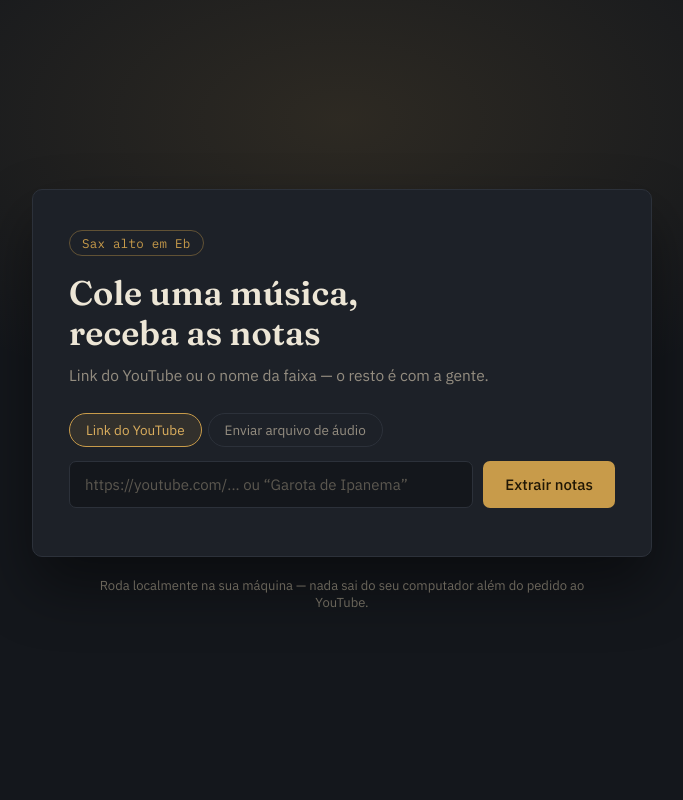
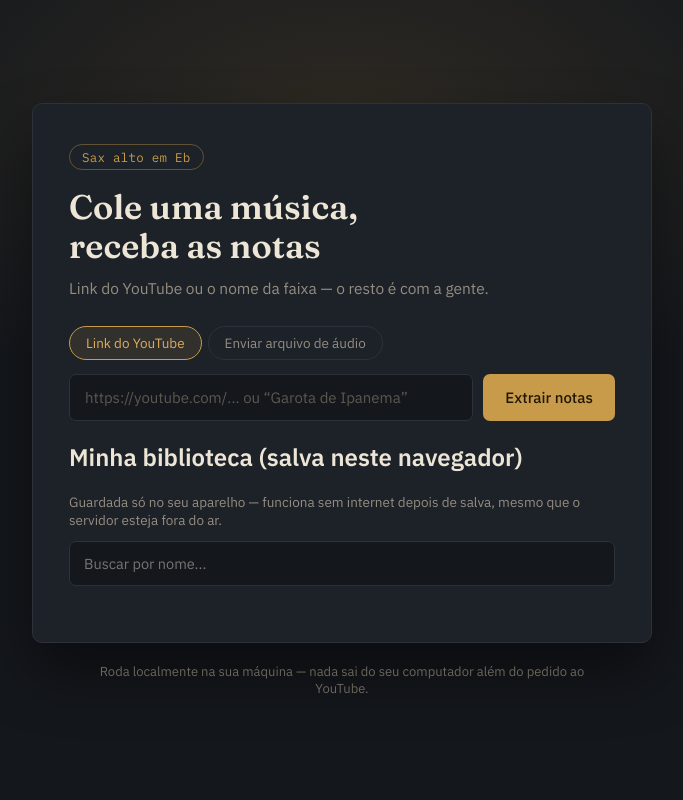
Before and after one commit to phylip17/sax-transcriber, a Flask app: page / in a window 1280 px wide. Shown: the whole page, without its empty margins (298-981 px from the left). Run offline with Flask 3, Linux system fonts and the light colour scheme.

Commit message:
Enhance index.html with library save functionality
Added input and button for saving to library.

```diff
--- a/templates/index.html
+++ b/templates/index.html
@@ -1,4 +1,4 @@
-<!DOCTYPE html>
+  <!DOCTYPE html>
 <html lang="pt-BR">
 <head>
 <meta charset="UTF-8">
@@ -59,6 +59,10 @@
         </div>
       </div>
       <div id="pauta" class="pauta"></div>
+      <div class="salvar-biblioteca">
+        <input type="text" id="nomeParaSalvar" placeholder="Nome para salvar na biblioteca (ex: nome da música)" autocomplete="off">
+        <button id="botaoSalvarBiblioteca" type="button" class="botao-secundario">Salvar na biblioteca</button>
+      </div>
     </section>
 
     <section id="secaoLetra" class="letra-secao" hidden>
@@ -74,6 +78,16 @@
       </div>
     </section>
 
+    <section id="secaoBiblioteca" class="biblioteca-secao">
+      <h2>Minha biblioteca (salva neste navegador)</h2>
+      <p class="letra-dica">
+        Guardada só no seu aparelho — funciona sem internet depois de salva,
+        mesmo que o servidor esteja fora do ar.
+      </p>
+      <input type="text" id="buscaBiblioteca" class="letra-textarea" placeholder="Buscar por nome..." autocomplete="off">
+      <div id="listaBiblioteca" class="biblioteca-lista"></div>
+    </section>
+
     <p id="erro" class="erro" hidden></p>
   </main>
 
```
